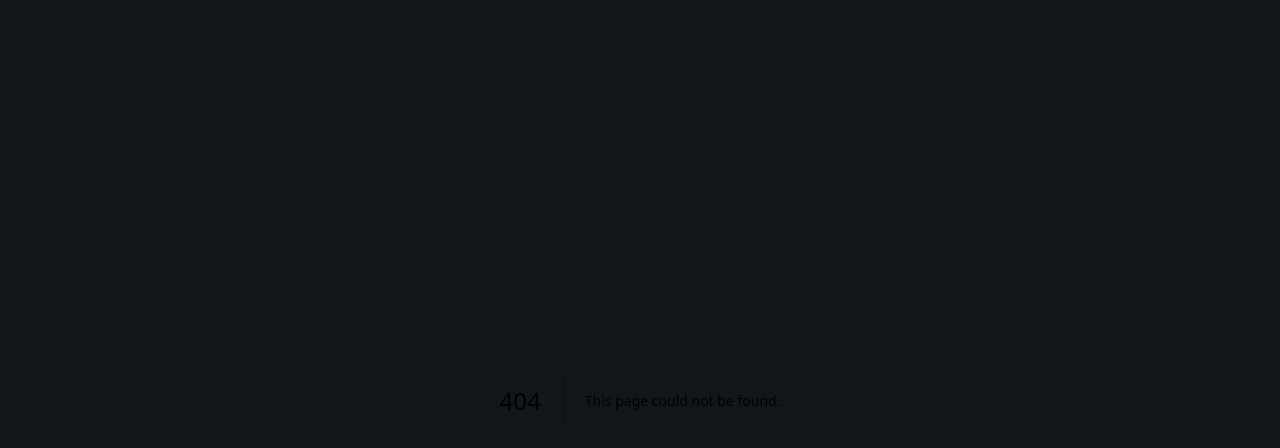
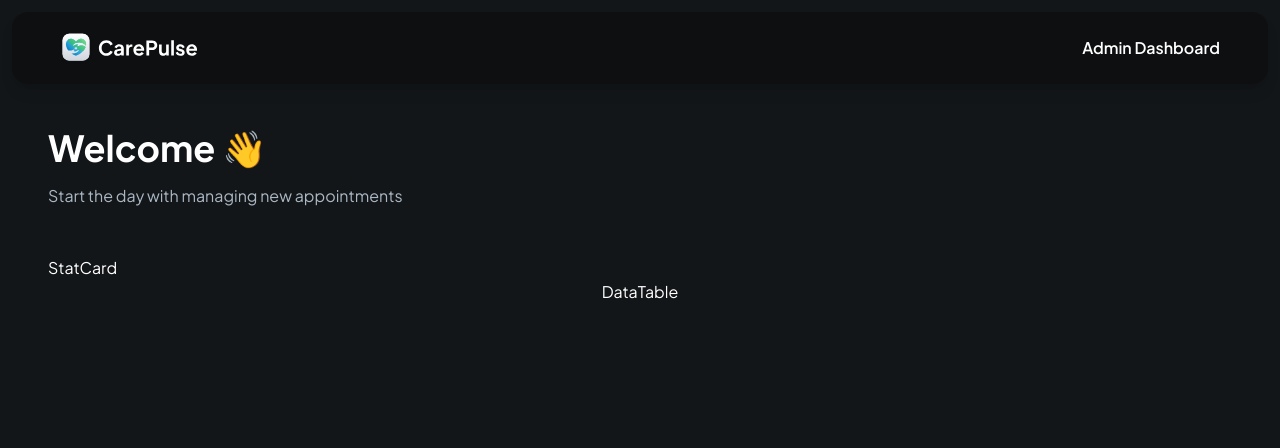
Before and after one commit to Zaid-maker/CarePulse, a Next.js app: page /admin in a window 1280 px wide. Before the commit this address had no page. Shown: the top 448 px of the page. Built offline with nearby package versions, Linux system fonts and the light colour scheme.

Commit message:
admin page

```diff
--- /dev/null
+++ b/app/admin/page.tsx
@@ -0,0 +1,40 @@
+import Image from 'next/image'
+import Link from 'next/link'
+import React from 'react'
+
+const AdminPage = () => {
+  return (
+    <div className="mx-auto flex max-w-7xl flex-col space-y-14">
+        <header className="admin-header">
+        <Link href="/" className="cursor-pointer">
+          <Image
+            src="/assets/icons/logo-full.svg"
+            height={32}
+            width={162}
+            alt="logo"
+            className="h-8 w-fit"
+          />
+        </Link>
+
+        <p className="text-16-semibold">Admin Dashboard</p>
+      </header>
+
+      <main className="admin-main">
+      <section className="w-full space-y-4">
+      <h1 className="header">Welcome 👋</h1>
+          <p className="text-dark-700">
+            Start the day with managing new appointments
+          </p>
+      </section>
+
+      <section className="admin-stat">
+        StatCard
+      </section>
+
+      DataTable
+      </main>
+    </div>
+  )
+}
+
+export default AdminPage
```
